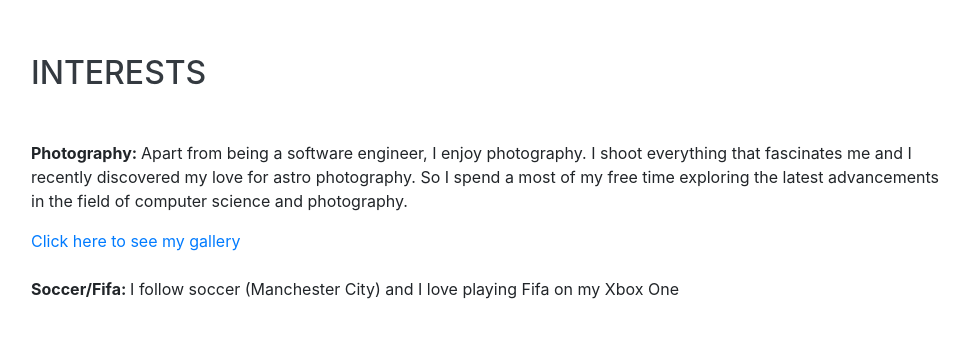
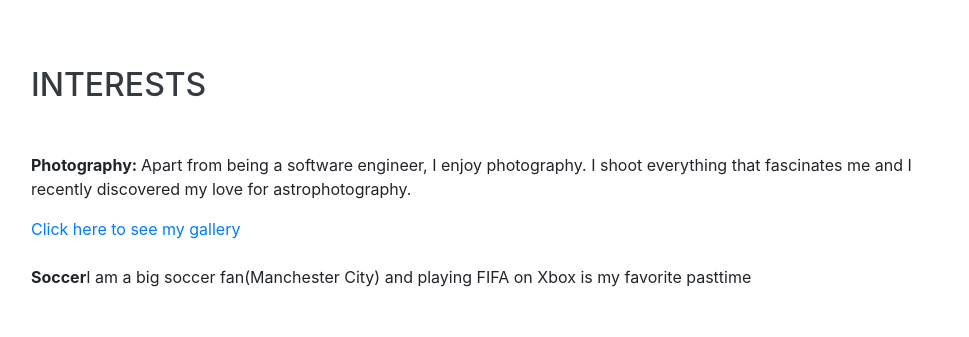
Before and after one commit to shivugururaj/portfolio, a website with bundled scripts: page index.html in a window 1280 px wide. Shown: the part 4308-4645 px from the top of the page, without its empty margins (289-1258 px from the left). Built offline with nearby package versions, Linux system fonts and the light colour scheme; a web font is replaced by a local one.

Commit message:
Update index.html

```diff
--- a/index.html
+++ b/index.html
@@ -269,11 +269,11 @@
         <h2 class="mb-5">Interests</h2>
 
         <p><strong>Photography: </strong>
-        	Apart from being a software engineer, I enjoy photography. I shoot everything that fascinates me and I recently discovered my love for astro photography. So I spend a most of my free time exploring the latest advancements in the field of computer science and photography.</p>
+        	Apart from being a software engineer, I enjoy photography. I shoot everything that fascinates me and I recently discovered my love for astrophotography.</p>
         	<a href="https://shivugururaj.github.io/interests/photography.html">Click here to see my gallery</a>
         	<br>
         	<br>
-        	<p><strong>Soccer/Fifa: </strong>I follow soccer (Manchester City) and I love playing Fifa on my Xbox One</p>
+        	<p><strong>Soccer</strong>I am a big soccer fan(Manchester City) and playing FIFA on Xbox is my favorite pasttime</p>
       </div>
     </section>
 
```
